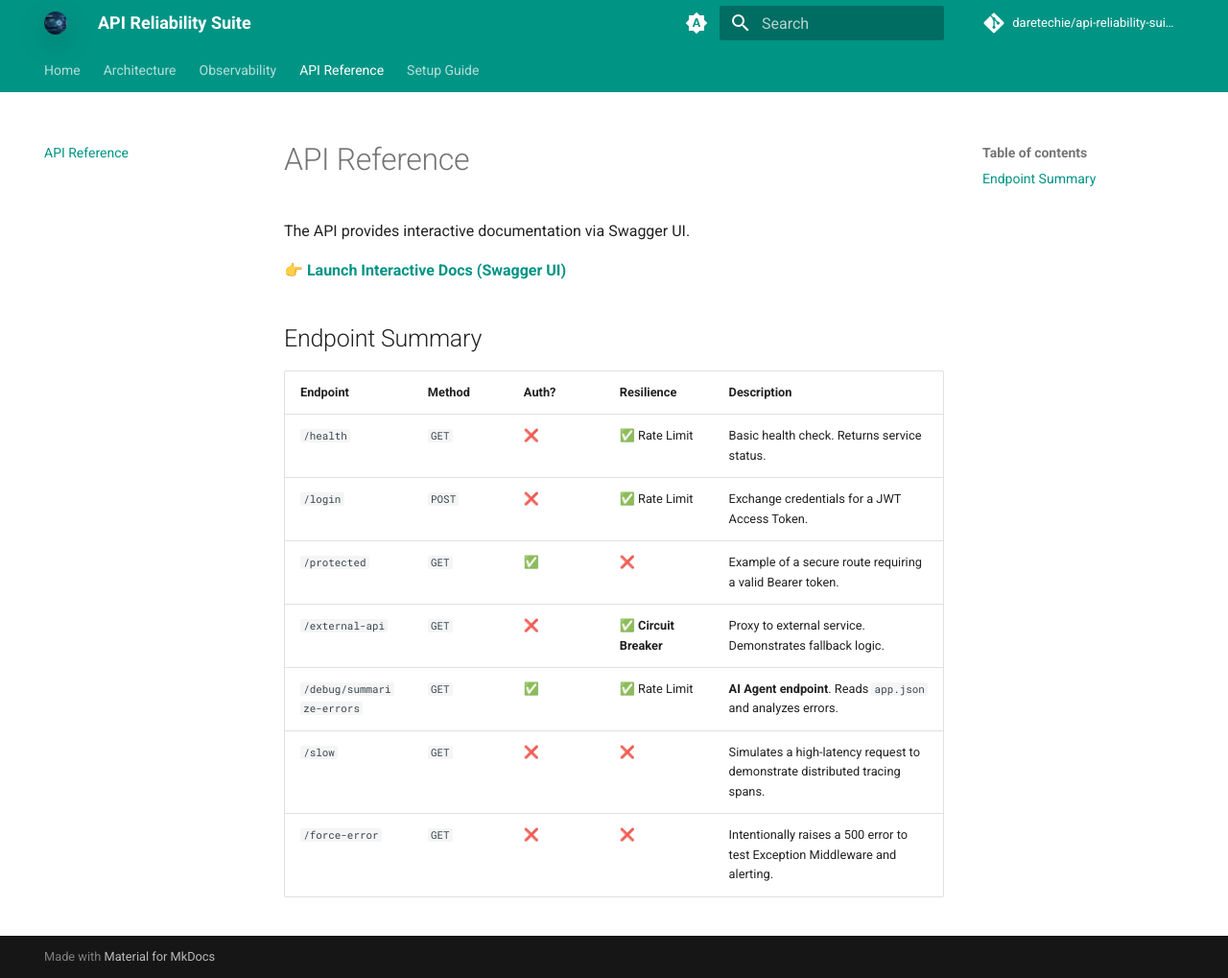
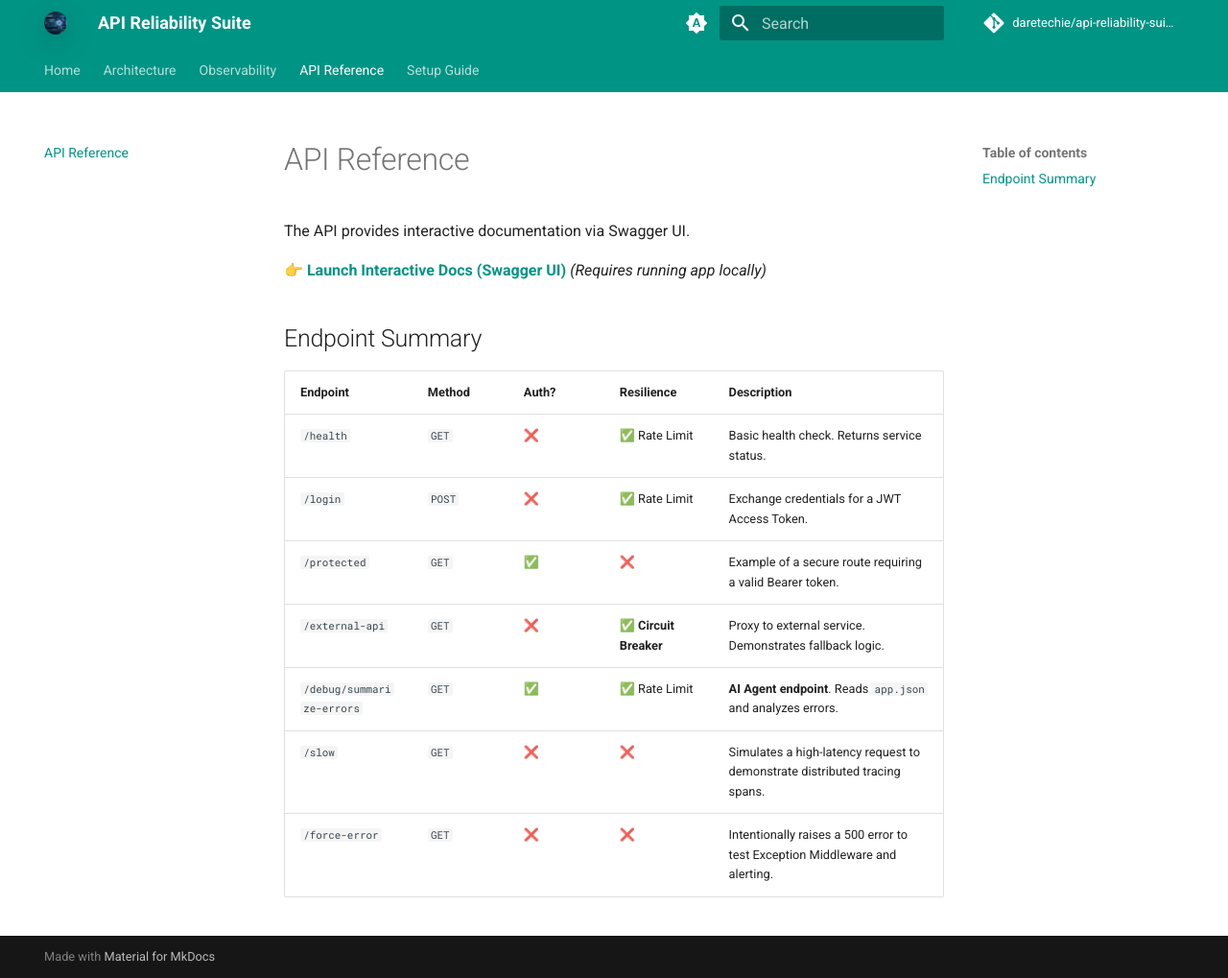
Before and after one commit to darestack/api-reliability-suite, an MkDocs documentation site: the page built from docs/api-reference.md, in a window 1280 px wide and 1019 px high. Shown: the whole window at 96% size. Built offline with MkDocs 1.6.1 and Material for MkDocs 9.7.7, drawn with Linux system fonts in a browser that asks for light colours; comment, search, counter and statistics services are not loaded.

Commit message:
docs: clarify that swagger ui link requires local setup

```diff
--- a/docs/api-reference.md
+++ b/docs/api-reference.md
@@ -2,7 +2,7 @@
 
 The API provides interactive documentation via Swagger UI.
 
-👉 **[Launch Interactive Docs (Swagger UI)](http://localhost:8000/docs)**
+👉 **[Launch Interactive Docs (Swagger UI)](http://localhost:8000/docs)** *(Requires running app locally)*
 
 ## Endpoint Summary
 
```
